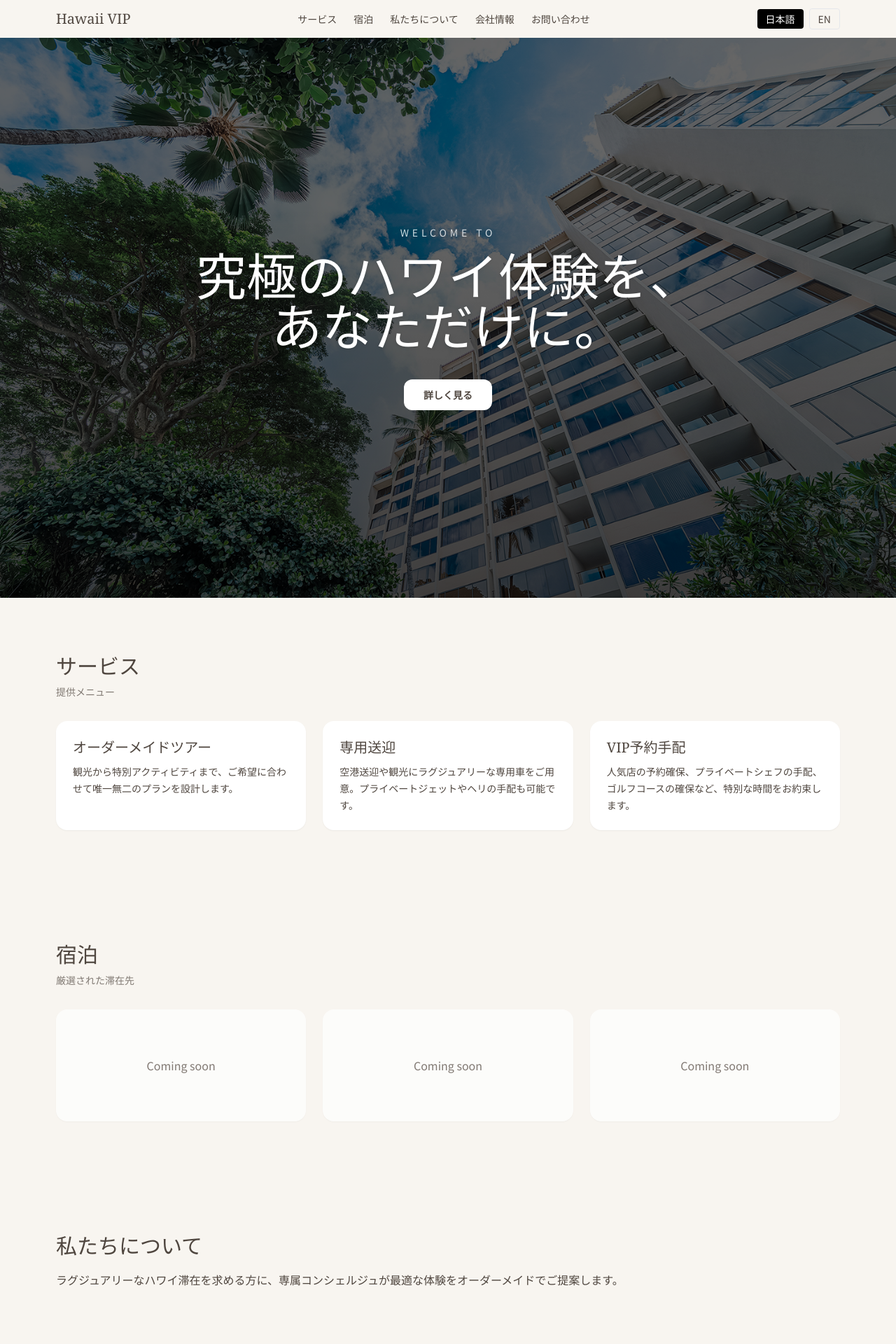
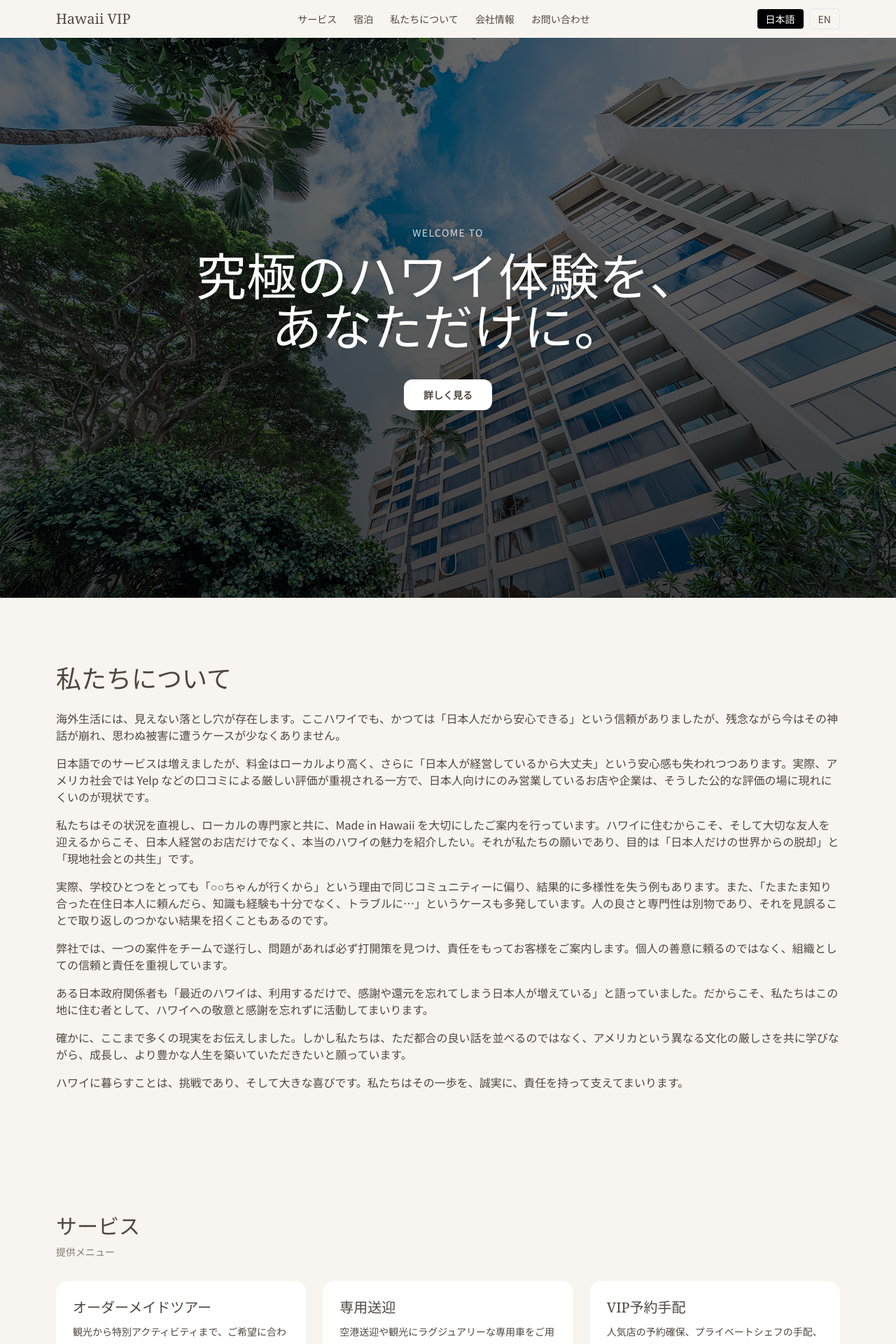
Before and after one commit to miles-web-match/Hawaii-vip-t, a React (Vite) app: page / in a window 1280 px wide. Shown: the top 1920 px of the page at 70% size. Built offline with nearby package versions, Linux system fonts and the light colour scheme.

Commit message:
Update App.tsx

```diff
--- a/src/App.tsx
+++ b/src/App.tsx
@@ -6,8 +6,7 @@ import React, { useEffect, useMemo, useRef, useState } from 'react';
 type Lang = 'ja' | 'en';
 
 /* =========================
-   翻訳辞書（型安全）
-   - 英語を基準にキー型を生成
+   翻訳辞書（英語を基準にキー型を生成）
 ========================= */
 const en = {
   // Header
@@ -40,6 +39,8 @@ const en = {
 
   // About
   about_title: 'ABOUT',
+  about_desc:
+    'Our dedicated concierge team creates tailored experiences for discerning travelers seeking the finest in Hawaii.',
   about_desc_long: `There are unseen pitfalls to living abroad. In Hawaii too, the old belief that “you can trust someone just because they are Japanese” has faded, and unfortunately people sometimes encounter unexpected trouble.
 
 While services in Japanese have increased, prices are often higher than local rates, and the sense of security created by “Japanese-owned, so it's safe” is slipping away. In the U.S., rigorous public review systems such as Yelp matter, yet businesses that market only to Japanese visitors or residents tend not to appear in those arenas.
@@ -52,7 +53,7 @@ At our company, a team handles every case. If an issue arises, we will always fi
 
 A Japanese government official once remarked that some visitors now “take from Hawaii without remembering gratitude or giving back.” That is why, as people who live here, we act with respect and appreciation for this place.
 
-We have shared tough realities, not to be negative, but because we hope to learn together about the rigor of a different culture—the United States—so that you can grow and build a richer life.
+We share these realities not to be negative, but because we hope to learn together about the rigor of a different culture—the United States—so that you can grow and build a richer life.
 
 Living in Hawaii is both a challenge and a great joy. We will support that step with sincerity and responsibility.`,
 
@@ -110,7 +111,22 @@ const ja: Record<Keys, string> = {
   // About
   about_title: '私たちについて',
   about_desc:
-    'ラグジュアリーなハワイ滞在を求める方に、専属コンシェルジュが最適な体験をオーダーメイドでご提案します。',
+    '上質な体験を求めるお客様のために、専属コンシェルジュが最適なプランをオーダーメイドでご提案します。',
+  about_desc_long: `海外生活には、見えない落とし穴が存在します。ここハワイでも、かつては「日本人だから安心できる」という信頼がありましたが、残念ながら今はその神話が崩れ、思わぬ被害に遭うケースが少なくありません。
+
+日本語でのサービスは増えましたが、料金はローカルより高く、さらに「日本人が経営しているから大丈夫」という安心感も失われつつあります。実際、アメリカ社会では Yelp などの口コミによる厳しい評価が重視される一方で、日本人向けにのみ営業しているお店や企業は、そうした公的な評価の場に現れにくいのが現状です。
+
+私たちはその状況を直視し、ローカルの専門家と共に、Made in Hawaii を大切にしたご案内を行っています。ハワイに住むからこそ、そして大切な友人を迎えるからこそ、日本人経営のお店だけでなく、本当のハワイの魅力を紹介したい。それが私たちの願いであり、目的は「日本人だけの世界からの脱却」と「現地社会との共生」です。
+
+実際、学校ひとつをとっても「○○ちゃんが行くから」という理由で同じコミュニティーに偏り、結果的に多様性を失う例もあります。また、「たまたま知り合った在住日本人に頼んだら、知識も経験も十分でなく、トラブルに…」というケースも多発しています。人の良さと専門性は別物であり、それを見誤ることで取り返しのつかない結果を招くこともあるのです。
+
+弊社では、一つの案件をチームで遂行し、問題があれば必ず打開策を見つけ、責任をもってお客様をご案内します。個人の善意に頼るのではなく、組織としての信頼と責任を重視しています。
+
+ある日本政府関係者も「最近のハワイは、利用するだけで、感謝や還元を忘れてしまう日本人が増えている」と語っていました。だからこそ、私たちはこの地に住む者として、ハワイへの敬意と感謝を忘れずに活動してまいります。
+
+確かに、ここまで多くの現実をお伝えしました。しかし私たちは、ただ都合の良い話を並べるのではなく、アメリカという異なる文化の厳しさを共に学びながら、成長し、より豊かな人生を築いていただきたいと願っています。
+
+ハワイに暮らすことは、挑戦であり、そして大きな喜びです。私たちはその一歩を、誠実に、責任を持って支えてまいります。`,
 
   // Company
   company_title: '会社情報',
@@ -196,21 +212,19 @@ export default function App() {
         </div>
       </header>
 
-{/* ------- Hero ------- */}
+      {/* ------- Hero（全面＋黒フィルター＋中央） ------- */}
       <section className="relative h-screen w-full overflow-hidden">
-  {/* 背景画像（確実に表示するため <img> を使用） */}
+        {/* 背景画像（public/hero.jpg） */}
         <img
-    src="/hero.jpg"    // public/hero.jpg
+          src="/hero.jpg"
           alt=""
           className="absolute inset-0 h-full w-full object-cover"
           loading="eager"
           fetchPriority="high"
         />
-
-  {/* 黒いオーバーレイ（CDNでも確実に効く書き方） */}
+        {/* 黒いオーバーレイ（CDNでも確実に効く） */}
         <div className="absolute inset-0 bg-black bg-opacity-60" />
-
-  {/* 追加の下方向グラデ（inline style で確実に） */}
+        {/* 下方向のグラデ（inlineで確実に） */}
         <div
           className="absolute inset-0 pointer-events-none"
           style={{
@@ -218,32 +232,33 @@ export default function App() {
               'linear-gradient(to bottom, rgba(0,0,0,0.0) 30%, rgba(0,0,0,0.35) 100%)',
           }}
         />
-
         {/* コンテンツ（中央寄せ） */}
-  <div className="relative z-10 h-full max-w-5xl mx-auto px-4
-                  flex flex-col items-center justify-center text-center">
-    {/* サブ見出し（任意） */}
-    <p className="uppercase tracking-[0.35em] text-xs md:text-sm text-white/80 mb-4">
+        <div className="relative z-10 h-full max-w-5xl mx-auto px-4 flex flex-col items-center justify-center text-center">
+          <p className="uppercase tracking-widest text-xs md:text-sm text-white/80 mb-4">
             WELCOME TO
           </p>
-
-    {/* タイトル（中央） */}
-    <h1 className="hero-text-animation font-serif text-white drop-shadow
-                   leading-tight text-4xl sm:text-5xl md:text-7xl">
+          <h1 className="hero-text-animation font-serif text-white drop-shadow leading-tight text-4xl sm:text-5xl md:text-7xl">
             {t('hero_title_line1')}<br />{t('hero_title_line2')}
           </h1>
-
-    {/* CTA */}
           <a
             href="#service"
-      className="mt-10 inline-block rounded-xl bg-white text-[#4F463F]
-                 px-7 py-3 text-sm font-semibold hover:shadow-lg transition"
+            className="mt-10 inline-block rounded-xl bg-white text-[#4F463F] px-7 py-3 text-sm font-semibold hover:shadow-lg transition"
           >
             {lang === 'ja' ? '詳しく見る' : 'LEARN MORE'}
           </a>
         </div>
+        <div className="scroll-down" aria-hidden="true" />
       </section>
 
+      {/* ------- About（ヒーロー直下に最初に表示） ------- */}
+      <section id="about" className="mx-auto max-w-6xl px-4 py-24 fade-in-section">
+        <h2 className="font-serif text-3xl md:text-4xl mb-6">{t('about_title')}</h2>
+        <div className="space-y-4 text-[15px] md:text-base leading-8 text-[#4F463F]">
+          {t('about_desc_long')
+            .split(/\n{2,}/)
+            .map((p, i) => <p key={i}>{p.trim()}</p>)}
+        </div>
+      </section>
 
       {/* Service */}
       <section id="service" className="mx-auto max-w-6xl px-4 py-20 fade-in-section">
@@ -277,12 +292,6 @@ export default function App() {
             </article>
           ))}
         </div>
-      </section>
-
-      {/* About */}
-      <section id="about" className="mx-auto max-w-6xl px-4 py-20 fade-in-section">
-        <h2 className="font-serif text-3xl mb-4">{t('about_title')}</h2>
-        <p className="leading-7">{t('about_desc')}</p>
       </section>
 
       {/* Company */}
```
Lines whose indentation alone changed are shown as unchanged.
